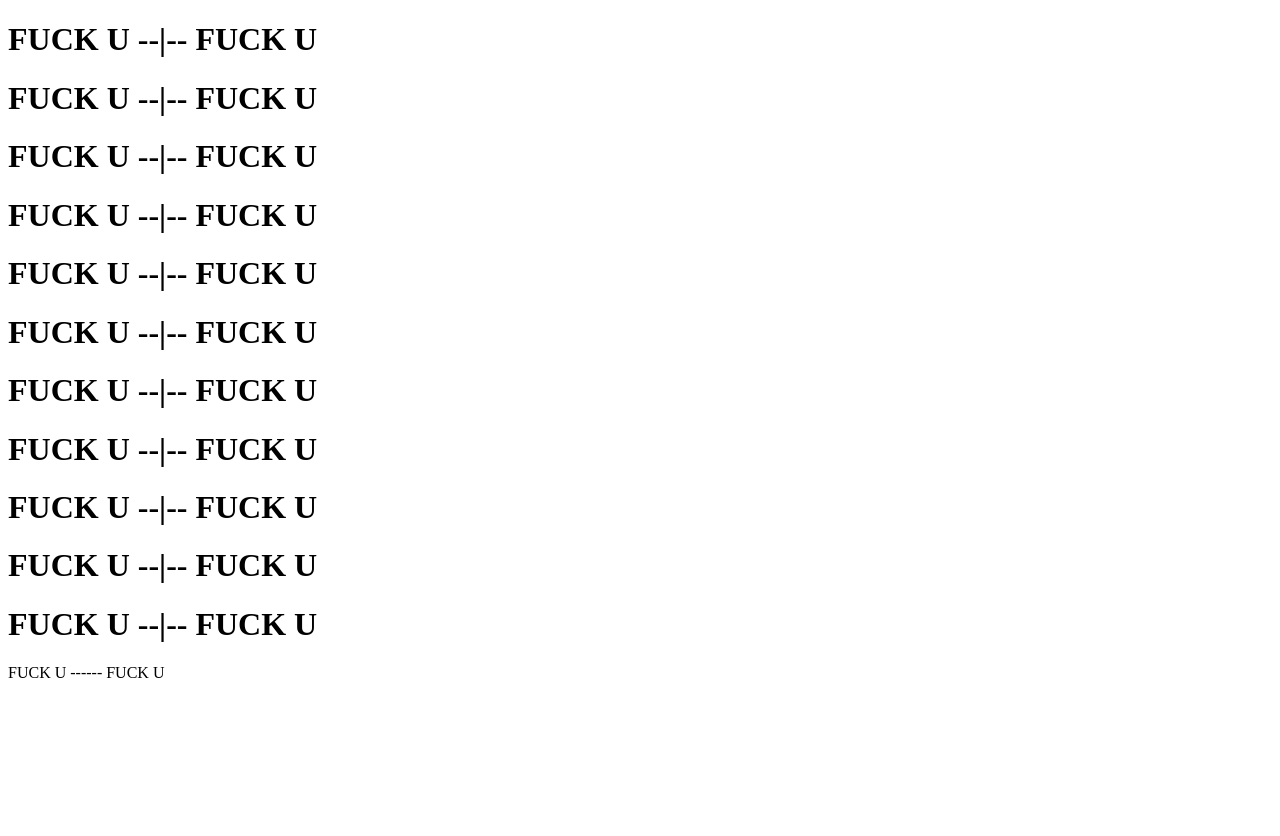
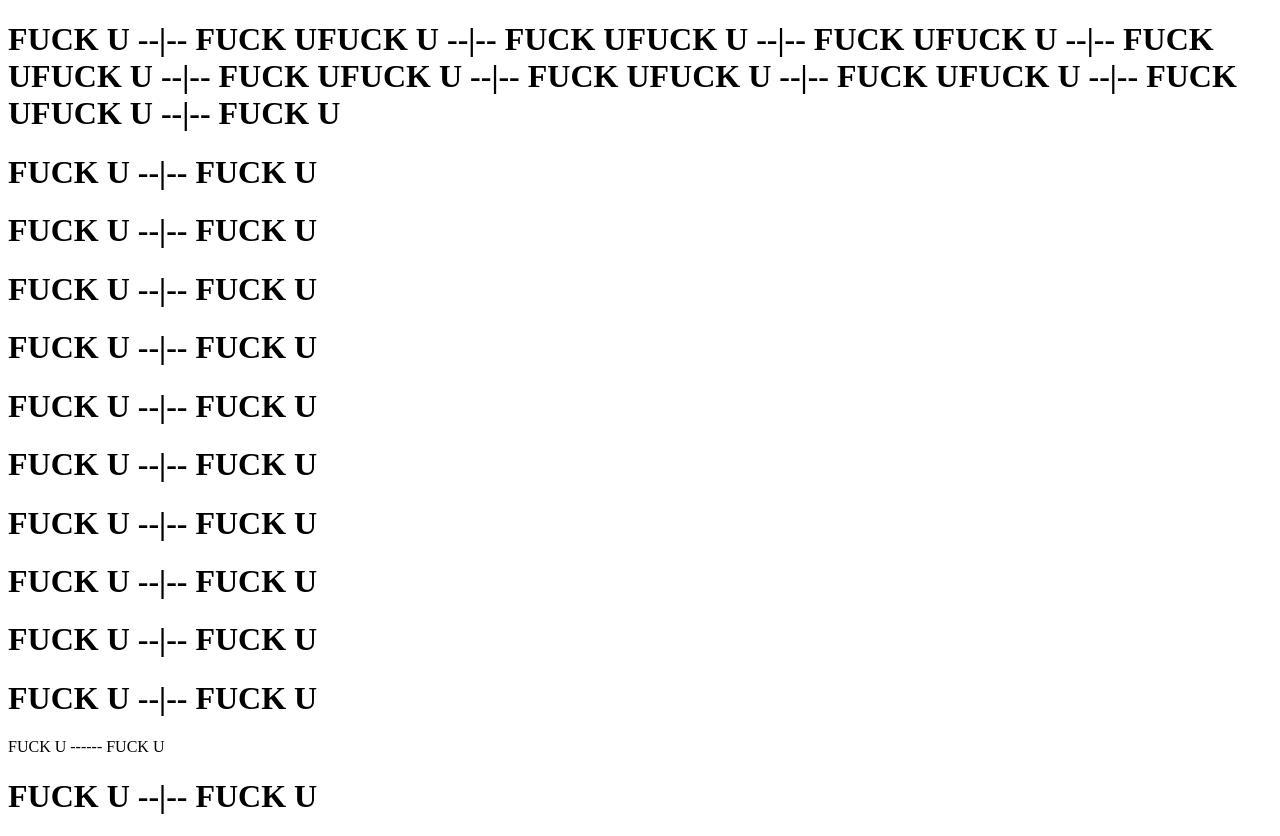
Before and after one commit to Korialt/silver-chainsaw, a plain HTML site: page index.html in a window 1280 px wide. Before the commit the page ends 800 px from the top, so only its background shows below. Drawn offline with Linux system fonts and the light colour scheme.

Commit message:
Update index.html

```diff
--- a/index.html
+++ b/index.html
@@ -5,7 +5,7 @@
 <title>>_<</title>
 </head>
 <body>
-    <h1>FUCK U --|-- FUCK U</h1>
+    <h1>FUCK U --|-- FUCK UFUCK U --|-- FUCK UFUCK U --|-- FUCK UFUCK U --|-- FUCK UFUCK U --|-- FUCK UFUCK U --|-- FUCK UFUCK U --|-- FUCK UFUCK U --|-- FUCK UFUCK U --|-- FUCK U</h1>
     <h1>FUCK U --|-- FUCK U</h1>
     <h1>FUCK U --|-- FUCK U</h1>
     <h1>FUCK U --|-- FUCK U</h1>
@@ -17,5 +17,6 @@
     <h1>FUCK U --|-- FUCK U</h1>
     <h1>FUCK U --|-- FUCK U</h1>
     <p>FUCK U ------ FUCK U</p>
+    <h1>FUCK U --|-- FUCK U</h1>
 </body>
 </html>
```
